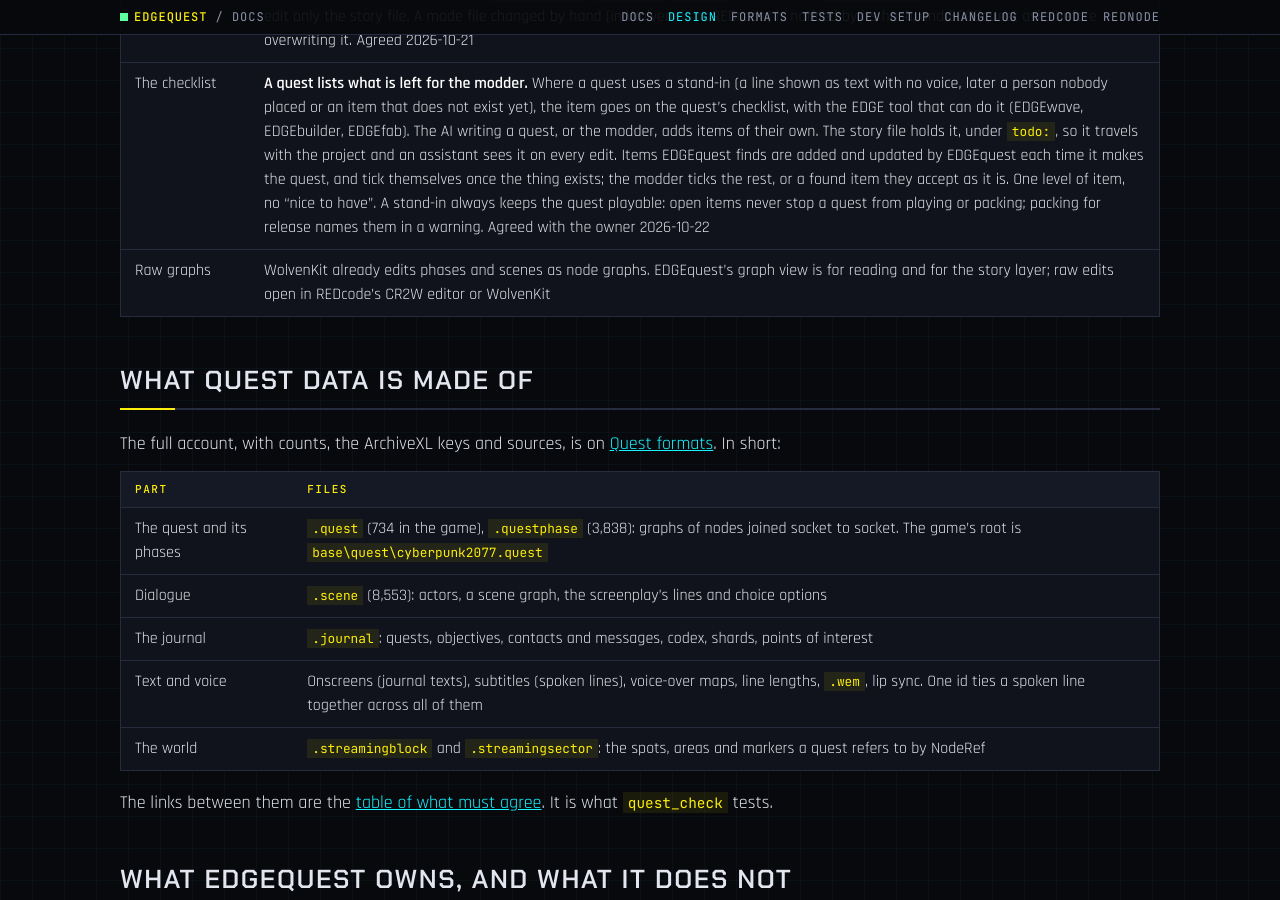
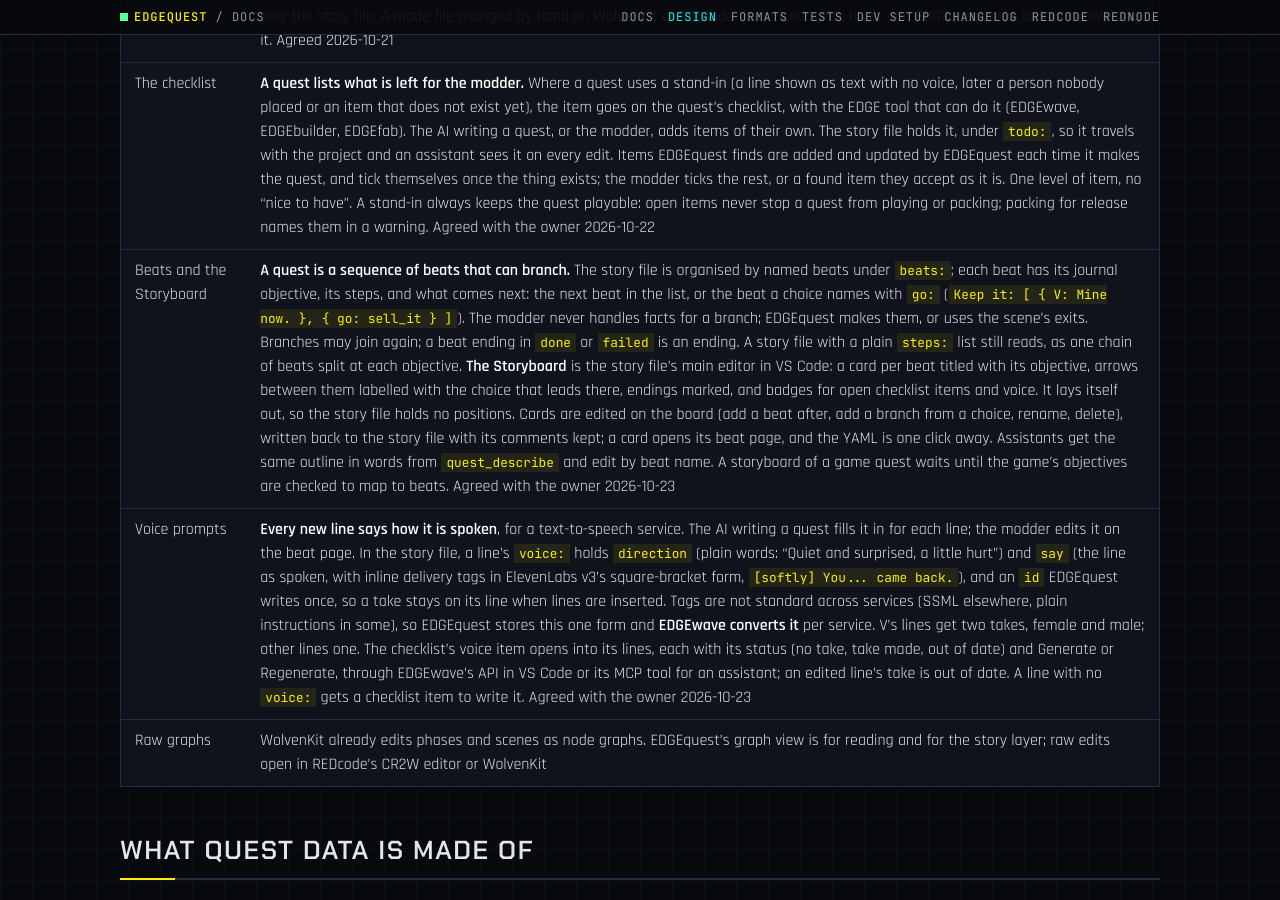
Before and after one commit to Edgemodders/EDGEquest, a Jekyll site: the page built from docs/design.md, in a window 1280 px wide and 900 px high, scrolled down 1744 px. Built offline with Jekyll 4.4.1, drawn with Linux system fonts in a browser that asks for light colours; our own code applies the rules of GitHub Pages for plain Markdown files; some of the changed text lies outside the part shown.

Commit message:
Design: beats and the Storyboard, voice prompts; EDGEwave #5 contract confirmed
Both agreed with the owner 2026-10-23. The story file is organised by beats
that a choice can branch with go:, shown on a Storyboard; each line carries a
voice prompt (direction and say, ElevenLabs v3 tags, converted by EDGEwave).
EDGEwave's proposed contract for #5 is confirmed with those additions.

Co-Authored-By: Claude Opus 5.5 <noreply@anthropic.com>

```diff
--- a/docs/design.md
+++ b/docs/design.md
@@ -31,6 +31,8 @@ Agreed in Q0 with the owner.
 | Facts | A quest's own facts carry its prefix. Writing a game fact is allowed and always flagged, because it changes the base game's story |
 | Where a written quest lives | **A story file**, `<name>.quest.yaml` in the WolvenKit project: title, fact prefix, steps, journal entry and objectives, scenes with their lines and choices. EDGEquest makes the `.questphase`, `.journal`, `.scene`, text files and `.archive.xl` from it; people and assistants edit only the story file. A made file changed by hand (in WolvenKit or REDcode) is noticed by its hash, and EDGEquest asks before overwriting it. Agreed 2026-10-21 |
 | The checklist | **A quest lists what is left for the modder.** Where a quest uses a stand-in (a line shown as text with no voice, later a person nobody placed or an item that does not exist yet), the item goes on the quest's checklist, with the EDGE tool that can do it (EDGEwave, EDGEbuilder, EDGEfab). The AI writing a quest, or the modder, adds items of their own. The story file holds it, under `todo:`, so it travels with the project and an assistant sees it on every edit. Items EDGEquest finds are added and updated by EDGEquest each time it makes the quest, and tick themselves once the thing exists; the modder ticks the rest, or a found item they accept as it is. One level of item, no "nice to have". A stand-in always keeps the quest playable: open items never stop a quest from playing or packing; packing for release names them in a warning. Agreed with the owner 2026-10-22 |
+| Beats and the Storyboard | **A quest is a sequence of beats that can branch.** The story file is organised by named beats under `beats:`; each beat has its journal objective, its steps, and what comes next: the next beat in the list, or the beat a choice names with `go:` (`Keep it: [ { V: Mine now. }, { go: sell_it } ]`). The modder never handles facts for a branch; EDGEquest makes them, or uses the scene's exits. Branches may join again; a beat ending in `done` or `failed` is an ending. A story file with a plain `steps:` list still reads, as one chain of beats split at each objective. **The Storyboard** is the story file's main editor in VS Code: a card per beat titled with its objective, arrows between them labelled with the choice that leads there, endings marked, and badges for open checklist items and voice. It lays itself out, so the story file holds no positions. Cards are edited on the board (add a beat after, add a branch from a choice, rename, delete), written back to the story file with its comments kept; a card opens its beat page, and the YAML is one click away. Assistants get the same outline in words from `quest_describe` and edit by beat name. A storyboard of a game quest waits until the game's objectives are checked to map to beats. Agreed with the owner 2026-10-23 |
+| Voice prompts | **Every new line says how it is spoken**, for a text-to-speech service. The AI writing a quest fills it in for each line; the modder edits it on the beat page. In the story file, a line's `voice:` holds `direction` (plain words: "Quiet and surprised, a little hurt") and `say` (the line as spoken, with inline delivery tags in ElevenLabs v3's square-bracket form, `[softly] You... came back.`), and an `id` EDGEquest writes once, so a take stays on its line when lines are inserted. Tags are not standard across services (SSML elsewhere, plain instructions in some), so EDGEquest stores this one form and **EDGEwave converts it** per service. V's lines get two takes, female and male; other lines one. The checklist's voice item opens into its lines, each with its status (no take, take made, out of date) and Generate or Regenerate, through EDGEwave's API in VS Code or its MCP tool for an assistant; an edited line's take is out of date. A line with no `voice:` gets a checklist item to write it. Agreed with the owner 2026-10-23 |
 | Raw graphs | WolvenKit already edits phases and scenes as node graphs. EDGEquest's graph view is for reading and for the story layer; raw edits open in REDcode's CR2W editor or WolvenKit |
 
 ## What quest data is made of
@@ -61,7 +63,7 @@ EDGEquest owns the story layer, which no other EDGE tool owns, and calls the oth
 | Onscreen texts (LocKeys) | REDcode's LocKeys view, REDbridge `loc.*` | Ready | Uses them |
 | Deploying | EDGEdeck (`EDGEdeckApi` 1, `@edgemodders/edgedeck-mcp`) | Ready | Through REDcode's install or EDGEdeck's API |
 | The running game: facts, the journal, starting a phase, moving V | REDnode | **Answered 2026-10-23:** REDnode 0.32.0 has `quests.fact/facts/setFact`, `quests.watch`, `journal.entry/setState/track/tracked`, `game.player.teleport`, and MCP `game_facts`, `game_journal`, `game_facts_set`, `game_journal_set`, `game_teleport`; its in-game test passed the same day. Not available: starting a phase or jumping to a node (no game call found; setting the facts a phase waits for is the route) | Requested in [REDnode #15](https://github.com/Edgemodders/REDnode/issues/15), closed. Q3 Try it builds on it |
-| Voice for new lines | EDGEwave 0.1.0 | Speak Line (ElevenLabs, opt-in) makes a WAV; no API, no MCP, no `.wem` | **Request:** voice a list of lines, and a `.wem` route ([EDGEwave #5](https://github.com/Edgemodders/EDGEwave/issues/5)); followed up 2026-10-22: the checklist's voice items, and MCP tools for Q6. Until then, lines are unvoiced |
+| Voice for new lines | EDGEwave 0.1.0 | Speak Line (ElevenLabs, opt-in) makes a WAV; no API, no MCP, no `.wem` | **Request:** voice a list of lines, and a `.wem` route ([EDGEwave #5](https://github.com/Edgemodders/EDGEwave/issues/5)); followed up 2026-10-22: the checklist's voice items, and MCP tools for Q6. **EDGEwave proposed a contract 2026-10-23** (Voice Lines panel, `voiceLines`/`voiceStatus` API 1, MCP `voice_lines`, `voice_status`, `voice_voices`; WAVs and `voice.json` under `source/raw/edgewave/voice/<quest>/`; `.wem` through the modder's Wwise). **EDGEquest confirmed it the same day** ([comment](https://github.com/Edgemodders/EDGEwave/issues/5#issuecomment-6376843821)), adding `say` and `direction` per line, stale when any of text, `say` or `direction` changed, one-line redo, and `voices` in the status. Until then, lines are unvoiced |
 | Places and people: spots, trigger areas, map markers, NPC spawns | EDGEbuilder 0.3.4 | Places meshes, entities and lights with NodeRefs; markers, areas and NPC spawns not planned | **Request:** quest places ([EDGEbuilder #3](https://github.com/Edgemodders/EDGEbuilder/issues/3)); followed up 2026-10-22: the checklist, MCP tools for Q6, and what the in-game tests found about markers and trigger areas. Until then, quests use places the game already has |
 | New items as rewards | EDGEfab (design only), TweakXL | | References their records |
 | Shipping to assistants | EDGEchat (the Claude Code plugin), EDGEkit | | Asks to be listed once released |
@@ -72,7 +74,7 @@ The same shape as EDGEmat, so the family stays one pattern.
 
 | Part | What it is |
 |---|---|
-| `extensions/edgequest` | The VS Code extension, id `edgemodders.edgequest`. Its own **activity bar container**, icon [`tools/brand/activity.svg`](https://github.com/Edgemodders/EDGEquest/blob/main/tools/brand/activity.svg). Views: the game's quests, the quests in the project. A quest page for one quest |
+| `extensions/edgequest` | The VS Code extension, id `edgemodders.edgequest`. Its own **activity bar container**, icon [`tools/brand/activity.svg`](https://github.com/Edgemodders/EDGEquest/blob/main/tools/brand/activity.svg). Views: the game's quests, the quests in the project. A quest page for one quest. The Storyboard, the editor for a story file, with a page per beat |
 | `extensions/edgequest/src/core` | Everything that is not UI: the bridge client (copied from REDcode, MIT), reading graphs, describing nodes in plain words, the checks. **No VS Code imports**, so the MCP server bundles it |
 | `packages/edgequest-mcp` | The MCP server over stdio, `@edgemodders/edgequest-mcp` |
 
@@ -100,11 +102,12 @@ Tools are about intent, not file plumbing:
 | Tool | Does | Phase |
 |---|---|---|
 | `quest_find` | Finds game quests by name, folder, character, fact or line of dialogue | Q1 |
-| `quest_describe` | A quest or phase in plain words: its steps, choices, facts, journal entries and scenes | Q1 |
+| `quest_describe` | A quest or phase in plain words: its steps, choices, facts, journal entries and scenes. For a story file, its beats first: the Storyboard in words ("Go home → Find out who left the shard → Keep it: Sell the shard (ends) / Give it back: Return the shard (ends)") | Q1, beats Q2 |
 | `quest_scene` | A scene's lines and choices with speakers and text | Q1 |
 | `quest_check` | Checks a quest's files against each other, in a project or a mod archive, and names what is wrong in plain words | Q1 |
 | `quest_new` | Starts a new quest from a short description, or from a game quest to copy | Q2 |
-| `quest_edit` | Adds and changes steps, lines, choices, facts and journal entries | Q2 |
+| `quest_edit` | Adds and changes beats, steps, lines with their voice prompts, choices and where they go, facts and journal entries, by beat name | Q2 |
+| `quest_voice` | A story's lines with their voice prompts and status (no take, take made, out of date, from EDGEwave's `voice.json`), in the shape EDGEwave's `voice_lines` takes, so an assistant can voice or revoice them there | Q2 |
 | `quest_checklist` | What is left for the modder: the quest's checklist, the items EDGEquest found and the ones written in the story file, each with the EDGE tool that can do it. `quest_new` and `quest_edit` return the open items too | Q2 |
 | `quest_try` | Packs, deploys, and starts the quest or jumps to a step in the running game | Q3 |
 
@@ -116,9 +119,9 @@ Reading comes before writing, because the game's quests are the documentation. E
 |---|---|---|
 | **Q0 Design** | The formats studied, two quest mods read, the boundaries and phases agreed, requests filed | **Done 2026-10-21** |
 | **Q1 Read** | Extension and MCP skeletons. The game's quests in a tree. A quest page: the phase graph read as steps, with facts, journal entries and scenes in plain words; a scene's lines and choices with their text. `quest_check` on a project or a mod archive. **Built 2026-10-21:** the quest index (every quest and phase with its facts, journal entries, scenes, phases and NodeRefs, and the journal's titles), Find Quest, the quest page with links and Raw, Check Quest Mod; MCP `quest_index`, `quest_find`, `quest_describe`, `quest_scene`, `quest_check`. `quest_check` found all the Judy mod's known faults and two new ones | A modder follows a game quest from start to end without opening a raw file. `quest_check` finds the Judy mod's known faults (**passed 2026-10-21**) |
-| **Q2 Write** | A new quest from a template: one phase under the root quest, facts, a journal entry with an objective, a short unvoiced scene with a choice, the `.xl`. Copy a game scene and clean it. **Agreed 2026-10-21:** the story file (see Decisions) and the game files made from it; New Quest (a short form) and the template: the quest starts on load, the objective shows with a map marker at a spot the game already has (a NodeRef), and the scene plays when V enters the area there. The first scene is V alone with a choice, then a phone call with a game character, so nobody needs placing before Q4. Copy Scene from a game scene's page; a Project Quests view; MCP `quest_new` and `quest_edit` on the same story file; `quest_check` runs on every write. **The checklist** (agreed 2026-10-22, see Decisions): the `todo:` section, the items EDGEquest finds (lines with no voice; text left as the template wrote it), the modder's own, `quest_checklist`, a Checklist section on the quest page and in the Project Quests view | A new quest shows in the journal and its scene plays, in the game, in a save made before the mod was installed |
+| **Q2 Write** | A new quest from a template: one phase under the root quest, facts, a journal entry with an objective, a short unvoiced scene with a choice, the `.xl`. Copy a game scene and clean it. **Agreed 2026-10-21:** the story file (see Decisions) and the game files made from it; New Quest (a short form) and the template: the quest starts on load, the objective shows with a map marker at a spot the game already has (a NodeRef), and the scene plays when V enters the area there. The first scene is V alone with a choice, then a phone call with a game character, so nobody needs placing before Q4. Copy Scene from a game scene's page; a Project Quests view; MCP `quest_new` and `quest_edit` on the same story file; `quest_check` runs on every write. **The checklist** (agreed 2026-10-22, see Decisions): the `todo:` section, the items EDGEquest finds (lines with no voice; text left as the template wrote it), the modder's own, `quest_checklist`, a Checklist section on the quest page and in the Project Quests view. **Beats, the Storyboard and voice prompts** (agreed 2026-10-23, see Decisions): `beats:` with `go:` from choices, the Storyboard as the story file's main editor with beat pages, `voice:` on each line with its status from EDGEwave's `voice.json`, and Generate or Regenerate once EDGEwave's API and MCP exist (Speak Line until then) | A new quest shows in the journal and its scene plays, in the game, in a save made before the mod was installed |
 | **Q3 Try it** | Pack, deploy, start the quest or jump to a step, watch its facts live (REDnode) | A change shows in the running game without a restart, or the reason it cannot |
-| **Q4 Voice and world** | Lines to EDGEwave for voice; places and people from EDGEbuilder. Checklist items for voice, places and people tick themselves once the voice files and placed spots exist | A quest with a voiced NPC standing where the modder placed them |
+| **Q4 Voice and world** | Voiced lines in the game: the voice-over map and `.wem` paths from EDGEwave's `voice.json`; places and people from EDGEbuilder. Checklist items for voice, places and people tick themselves once the voice files and placed spots exist | A quest with a voiced NPC standing where the modder placed them |
 | **Q5 Ship** | Docs, the MCP package on npm, Open VSX and Marketplace, EDGEkit and EDGEchat entries | A non-coder makes a small quest from the docs alone |
 | **Q6 The assistant builds it all** | The AI writing a quest works through its checklist with the other EDGE tools' MCP servers: voice from EDGEwave, places and people from EDGEbuilder, items and props from EDGEfab. Each item is the hand-off, and ticks when that tool is done. Agreed as a direction 2026-10-22; planned after Q5 | A quest described in a few sentences ends with an empty checklist and every line voiced |
 
@@ -136,6 +139,8 @@ Each is answered by a test in the phase named.
 | How the slot framework behind the Judy mod starts quests | When the owner finds it |
 | How many node types Q1 must describe in plain words | **Answered 2026-10-21:** 60 node classes, 250 subtypes, 111 condition kinds in the game; about 45 subtypes and 30 conditions cover 95%, and are described in words. The rest show their class name in words ([Tests](testing.html)) |
 | Whether the index should also read the game's 4,627 scenes, so facts set in scenes count as set | Q2 |
+| Whether a choice's branch is best made with a fact or with the scene's own exits (how game quests do it) | Q2 |
+| Whether a game quest's objectives map cleanly enough to beats for a storyboard of it (several objectives are often open at once) | After Q2 |
 
 ## Sources
 
```
Also changed, not shown: CLAUDE.md (+2 -2 lines), docs/index.md (+2 -2 lines).
